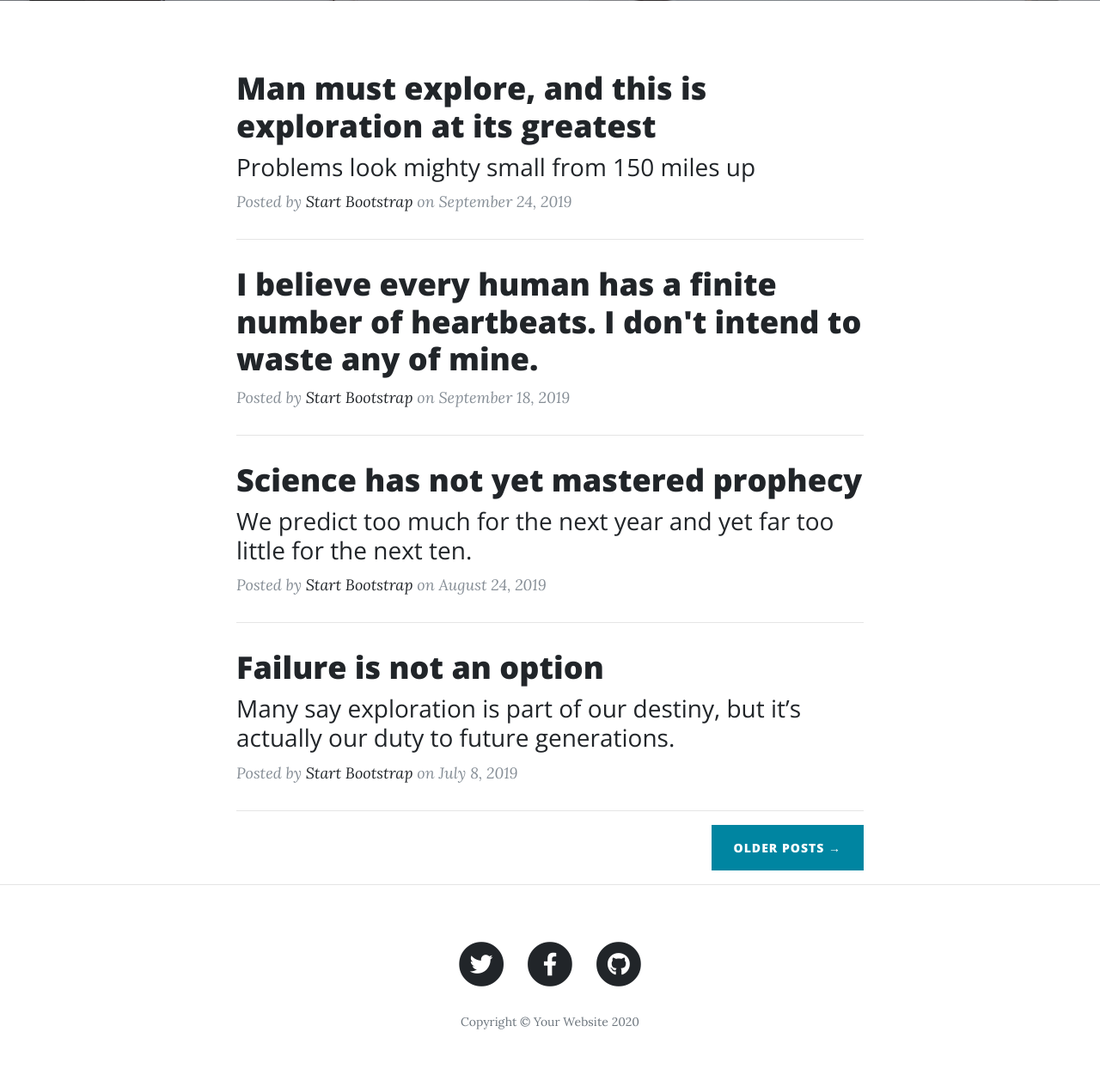
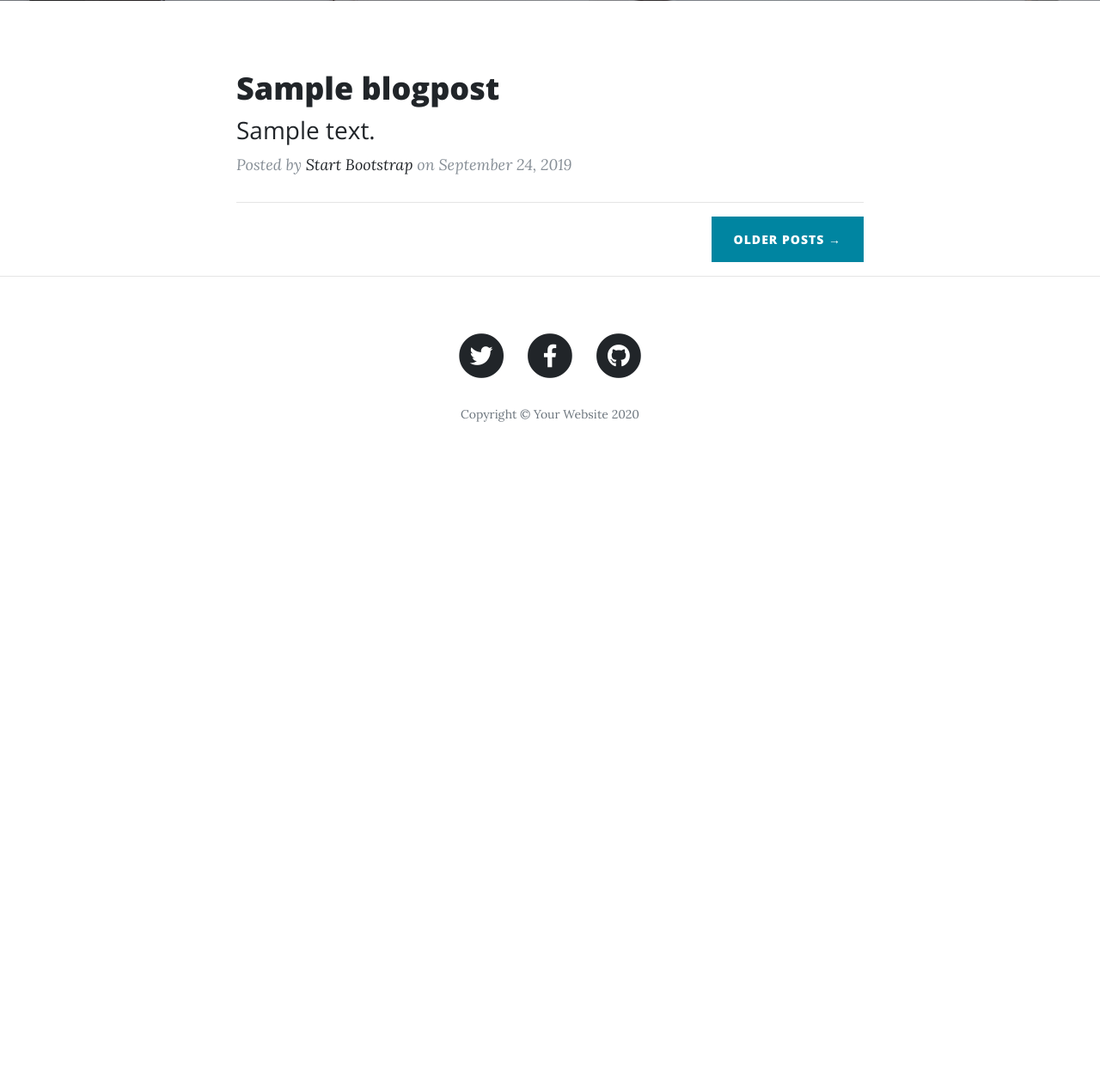
Before and after one commit to Bek85/SimpleBlogApp, a Node server app: page / in a window 1280 px wide. Shown: the part 531-1796 px from the top of the page at 86% size. After the commit the page ends 1022 px from the top, so only its background shows below. Run offline with Node 20, Linux system fonts and the light colour scheme; tables that the repository leaves empty hold one stand-in row (values such as "Sample post"); some libraries are stand-ins or nearby versions.

Commit message:
display a list of Blog Posts dynamically in with ejs templating engine

```diff
--- a/index.js
+++ b/index.js
@@ -17,8 +17,12 @@ app.use(bodyParser.urlencoded({ extended: true }));
 app.set('view engine', 'ejs');
 app.use(express.static('public'));
 
-app.get('/', (req, res) => {
-  res.render('index');
+app.get('/', async (req, res) => {
+  const blogposts = await BlogPost.find({});
+  res.render('index', {
+    blogposts,
+  });
+  console.log(blogposts);
 });
 
 app.get('/about', (req, res) => {
--- a/views/index.ejs
+++ b/views/index.ejs
@@ -23,14 +23,11 @@
     <div class="container">
       <div class="row">
         <div class="col-lg-8 col-md-10 mx-auto">
+          <% for (let i = 0; i < blogposts.length; i++) { %>
           <div class="post-preview">
             <a href="post.html">
-              <h2 class="post-title">
-                Man must explore, and this is exploration at its greatest
-              </h2>
-              <h3 class="post-subtitle">
-                Problems look mighty small from 150 miles up
-              </h3>
+              <h2 class="post-title"><%= blogposts[i].title %></h2>
+              <h3 class="post-subtitle"><%= blogposts[i].body %></h3>
             </a>
             <p class="post-meta">
               Posted by
@@ -39,50 +36,8 @@
             </p>
           </div>
           <hr />
-          <div class="post-preview">
-            <a href="post.html">
-              <h2 class="post-title">
-                I believe every human has a finite number of heartbeats. I don't
-                intend to waste any of mine.
-              </h2>
-            </a>
-            <p class="post-meta">
-              Posted by
-              <a href="#">Start Bootstrap</a>
-              on September 18, 2019
-            </p>
-          </div>
-          <hr />
-          <div class="post-preview">
-            <a href="post.html">
-              <h2 class="post-title">Science has not yet mastered prophecy</h2>
-              <h3 class="post-subtitle">
-                We predict too much for the next year and yet far too little for
-                the next ten.
-              </h3>
-            </a>
-            <p class="post-meta">
-              Posted by
-              <a href="#">Start Bootstrap</a>
-              on August 24, 2019
-            </p>
-          </div>
-          <hr />
-          <div class="post-preview">
-            <a href="post.html">
-              <h2 class="post-title">Failure is not an option</h2>
-              <h3 class="post-subtitle">
-                Many say exploration is part of our destiny, but it’s actually
-                our duty to future generations.
-              </h3>
-            </a>
-            <p class="post-meta">
-              Posted by
-              <a href="#">Start Bootstrap</a>
-              on July 8, 2019
-            </p>
-          </div>
-          <hr />
+          <% } %>
+
           <!-- Pager -->
           <div class="clearfix">
             <a class="btn btn-primary float-right" href="#"
```
